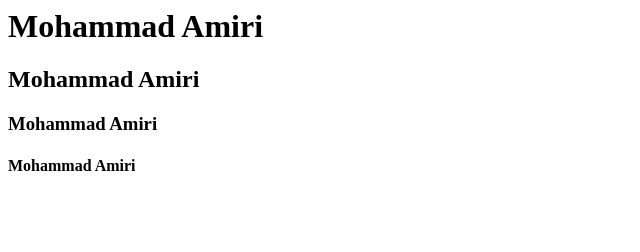
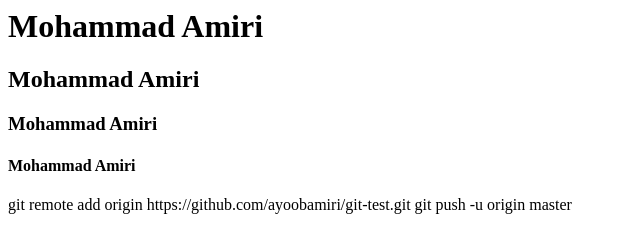
Before and after one commit to ayoobamiri/git-test, a plain HTML site: page index.html in a window 1280 px wide. Shown: the whole page, without its empty margins (0-640 px from the left). Drawn offline with Linux system fonts and the light colour scheme.

Commit message:
Second commit

```diff
--- a/index.html
+++ b/index.html
@@ -9,5 +9,8 @@
     <h2>Mohammad Amiri</h2>
     <h3>Mohammad Amiri</h3>
     <h4>Mohammad Amiri</h4>
+    <p>git remote add origin https://github.com/ayoobamiri/git-test.git
+        git push -u origin master
+        </p>
 </body>
 </html>
```
Also changed, not shown: info.html (+1 -0 lines).
